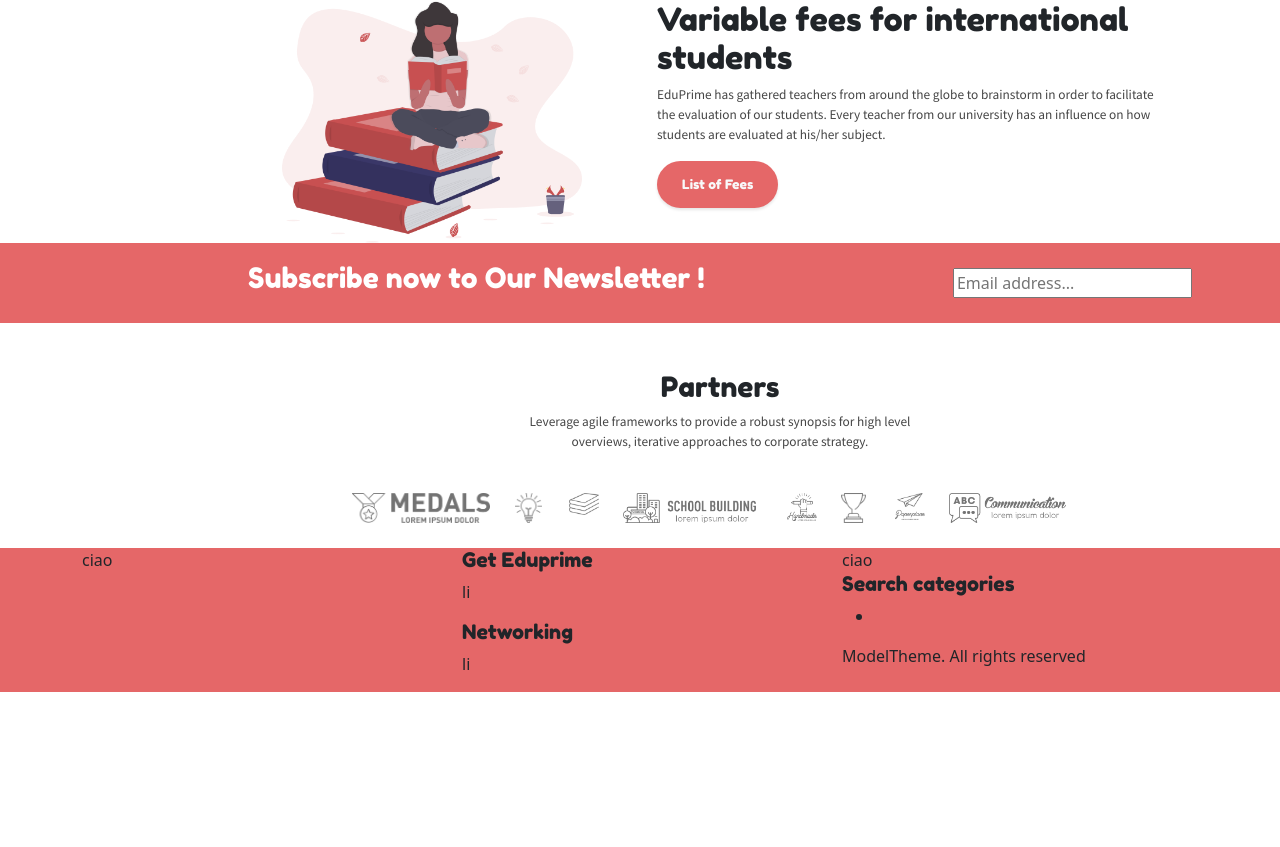
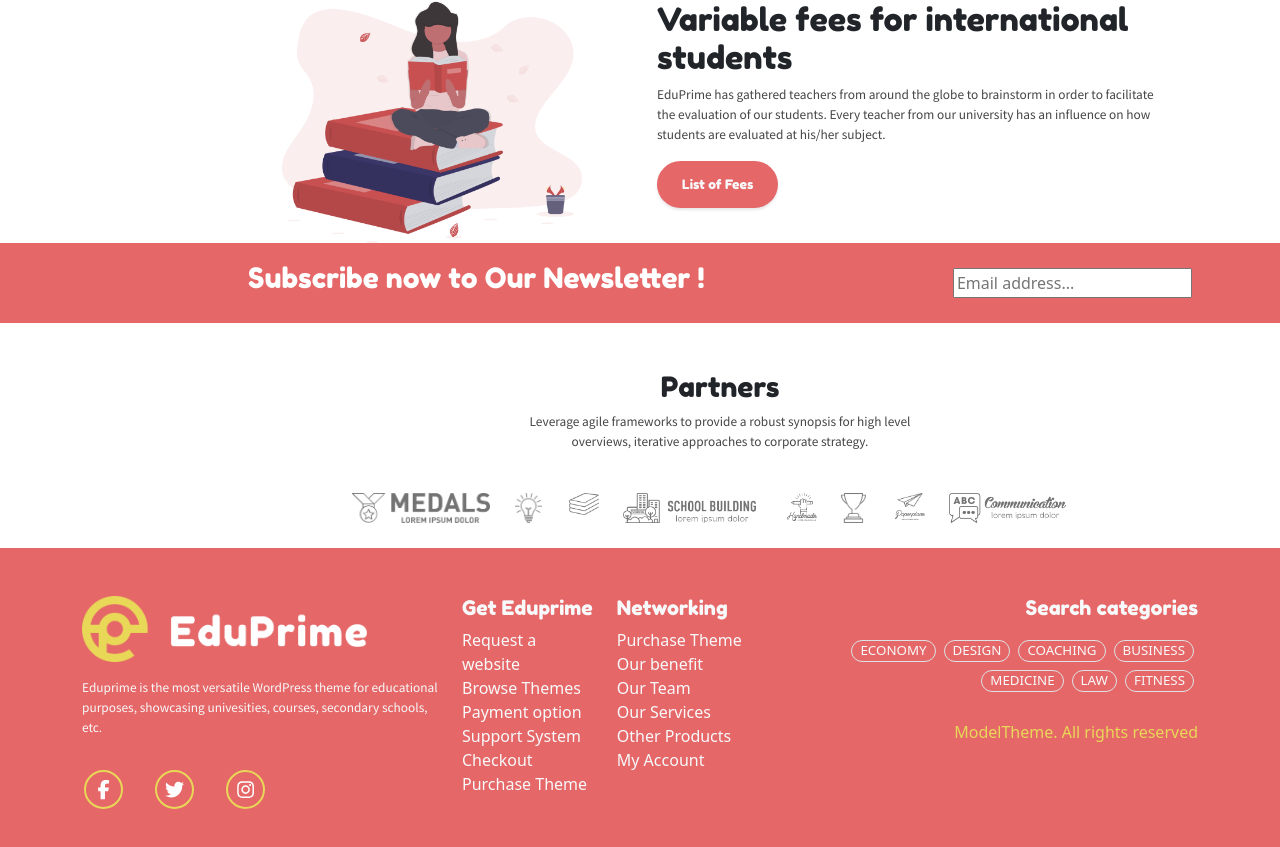
Before and after one commit to FraAccaBi/proj-html-vuejs, a Vue app: page / in a window 1280 px wide. Shown: the part 3689-4536 px from the top of the page. Before the commit the page ends 4381 px from the top, so only its background shows below. Built offline with nearby package versions, Linux system fonts and the light colour scheme.

Commit message:
backup commit

```diff
--- a/package.json
+++ b/package.json
@@ -10,6 +10,11 @@
   "dependencies": {
     "@fontsource/fredoka-one": "^4.5.7",
     "@fontsource/source-sans-pro": "^4.5.9",
+    "@fortawesome/fontawesome-svg-core": "^6.1.1",
+    "@fortawesome/free-brands-svg-icons": "^6.1.1",
+    "@fortawesome/free-regular-svg-icons": "^6.1.1",
+    "@fortawesome/free-solid-svg-icons": "^6.1.1",
+    "@fortawesome/vue-fontawesome": "^2.0.6",
     "autoprefixer": "10.4.5",
     "bootstrap": "^5.1.3",
     "core-js": "^3.8.3",
--- a/src/components/CategoriesComponent.vue
+++ b/src/components/CategoriesComponent.vue
@@ -1,11 +1,9 @@
 <template>
-<div>
-    <ul class="btn-border">
-        <li>
-
-        </li>
-    </ul>
-</div>
+      <div class="navbar d-flex ">
+        <ul class="list-unstyled d-flex flex-wrap justify-content-end">
+          <li class="border rounded-pill px-2 m-1 text-light text-uppercase" v-for="element in categories" :key="element.id"> {{element.name}}</li>
+        </ul>
+      </div>
 
 
 </template>
@@ -15,33 +13,33 @@
   name: 'CategoriesComponent',
   data() {
    return {
-      navbar: [
+      categories: [
         {
-          name:'Home',
+          name:'Economy',
           id: 1
         },
         {
-          name: 'Courses',
+          name: 'Design',
           id: 2
         },
         {
-          name:'About Us',
+          name:'Coaching',
           id: 3
         },
         {
-          name:'News',
+          name:'Business',
           id: 4
         },
         {
-          name:'Pages',
+          name:'Medicine',
           id: 5
         },
         {
-          name:'Contact',
+          name:'Law',
           id: 6
         },
         {
-          name: 'Purchase',
+          name: 'Fitness',
           id: 7
         }
       ]
@@ -54,6 +52,8 @@
 <style scoped lang="scss">
 @import "~@/assets/scss/variables.scss";
 @import "~@/assets/scss/style.scss";
-
+.border{
+    font-size: smaller;
+}
 
 </style>
--- a/src/components/FooterSection.vue
+++ b/src/components/FooterSection.vue
@@ -1,15 +1,15 @@
 <template>
-<div>
-    <div class="get-edu">
+<div class="row text-light">
+    <div class="get-edu col">
         <h5>Get Eduprime</h5>
         <ul class="list-unstyled">
-            li
+            <li v-for="element in getEdu" :key="element.id"> {{element.text}}</li>
         </ul>
     </div>
-    <div class="networking">
+    <div class="networking col">
         <h5>Networking</h5>
         <ul class="list-unstyled">
-            li
+            <li v-for="element in networking" :key="element.id"> {{element.text}}</li>
         </ul>
     </div>
 
@@ -21,34 +21,56 @@
   name: 'FooterSection',
   data() {
    return {
-      navbar: [
+      getEdu: [
         {
-          name:'Home',
+          text:'Request a website',
           id: 1
         },
         {
-          name: 'Courses',
+          text: 'Browse Themes',
           id: 2
         },
         {
-          name:'About Us',
+          text:'Payment option',
           id: 3
         },
         {
-          name:'News',
+          text:'Support System',
           id: 4
         },
         {
-          name:'Pages',
+          text:'Checkout',
           id: 5
         },
         {
-          name:'Contact',
+          text:'Purchase Theme',
           id: 6
+        }
+      ],
+      networking: [
+        {
+          text:'Purchase Theme',
+          id: 1
         },
         {
-          name: 'Purchase',
-          id: 7
+          text: 'Our benefit',
+          id: 2
+        },
+        {
+          text:'Our Team',
+          id: 3
+        },
+        {
+          text:'Our Services',
+          id: 4
+        },
+        {
+          text:'Other Products',
+          id: 5
+        },
+        {
+          text:'My Account',
+          id: 6
         }
       ]
     }
--- a/src/components/SiteFooter.vue
+++ b/src/components/SiteFooter.vue
@@ -1,23 +1,31 @@
 <template>
-  <div class="footer container-fluid">
+  <div class="footer container-fluid py-5">
     <div class="container">
       <div class="row row-cols-3">
         <div class="col">
-          ciao
+          <img width="80%" src="../../public/img/theme_eduprime_logo.png" alt="">
+          <p class="text-light pt-3">
+            Eduprime is the most versatile WordPress theme for educational purposes, showcasing univesities, courses, secondary schools, etc.
+          </p>
+          <div class="icons-box">
+            <font-awesome-icon class="icons" icon="fa-brands fa-facebook-f" />
+            <font-awesome-icon class="icons" icon="fa-brands fa-twitter" />
+            <font-awesome-icon class="icons" icon="fa-brands fa-instagram" />
+          </div>
         </div>
         <div class="col d-flex">
           <FooterSection />
         </div>
         <div class="col">
           <div class="search">
-            ciao
+
           </div>
-          <div class="categories">
-            <h5>
+          <div class="categories d-flex flex-column align-items-right">
+            <h5 class="text-light align-self-end">
               Search categories
             </h5>
             <CategoriesComponent />
-            <span>
+            <span class="align-self-end">
               ModelTheme. All rights reserved
             </span>
           </div>
@@ -47,4 +55,20 @@
 .footer{
   background-color: $bg-pink;
 }
+.icons-box{
+  margin-left: -0.9rem;
+  .icons{
+    color: $text-light;
+    height: 1.2rem;
+    width: 1.2rem;
+    margin: 1rem;
+    border: 2px solid $border-yellow;
+    border-radius:1.5rem;
+    padding: 0.5rem;
+  }
+}
+span{
+  color: $text-yellow;
+
+}
 </style>
--- a/src/main.js
+++ b/src/main.js
@@ -4,6 +4,22 @@
 import 'bootstrap/dist/css/bootstrap.min.css'
 import "@fontsource/fredoka-one"
 import "@fontsource/source-sans-pro"
+/* Font Awesome icons*/
+/* import the fontawesome core */
+import { library } from '@fortawesome/fontawesome-svg-core'
+
+/* import specific icons 👇 QUI AGGIUNGI LE ICONE che vuoi usare in camelCase */
+import { faUserSecret, faMagnifyingGlass, faCaretDown, faCartShopping, faCircleInfo, faUserPlus, faCalendarDays, faUser, faMoneyBill, faEye, faBookOpen, faPaperPlane} from '@fortawesome/free-solid-svg-icons'
+import { faInstagram, faFacebookF, faTwitter } from '@fortawesome/free-brands-svg-icons'
+
+/* import font awesome icon component */
+import { FontAwesomeIcon } from '@fortawesome/vue-fontawesome'
+
+/* add icons to the library 👇 QUI AGGIUNGI IL NOME DELL'ICONA in camelCase*/
+library.add(faUserSecret, faMagnifyingGlass, faCaretDown, faCartShopping, faCircleInfo, faUserPlus, faCalendarDays, faUser, faMoneyBill, faEye, faBookOpen, faPaperPlane, faFacebookF, faTwitter, faInstagram )
+
+/* add font awesome icon component */
+Vue.component('font-awesome-icon', FontAwesomeIcon)
 
 Vue.config.productionTip = false
 
```
Also changed, not shown: 1 other file (tests, documents, lock files or other folders).
